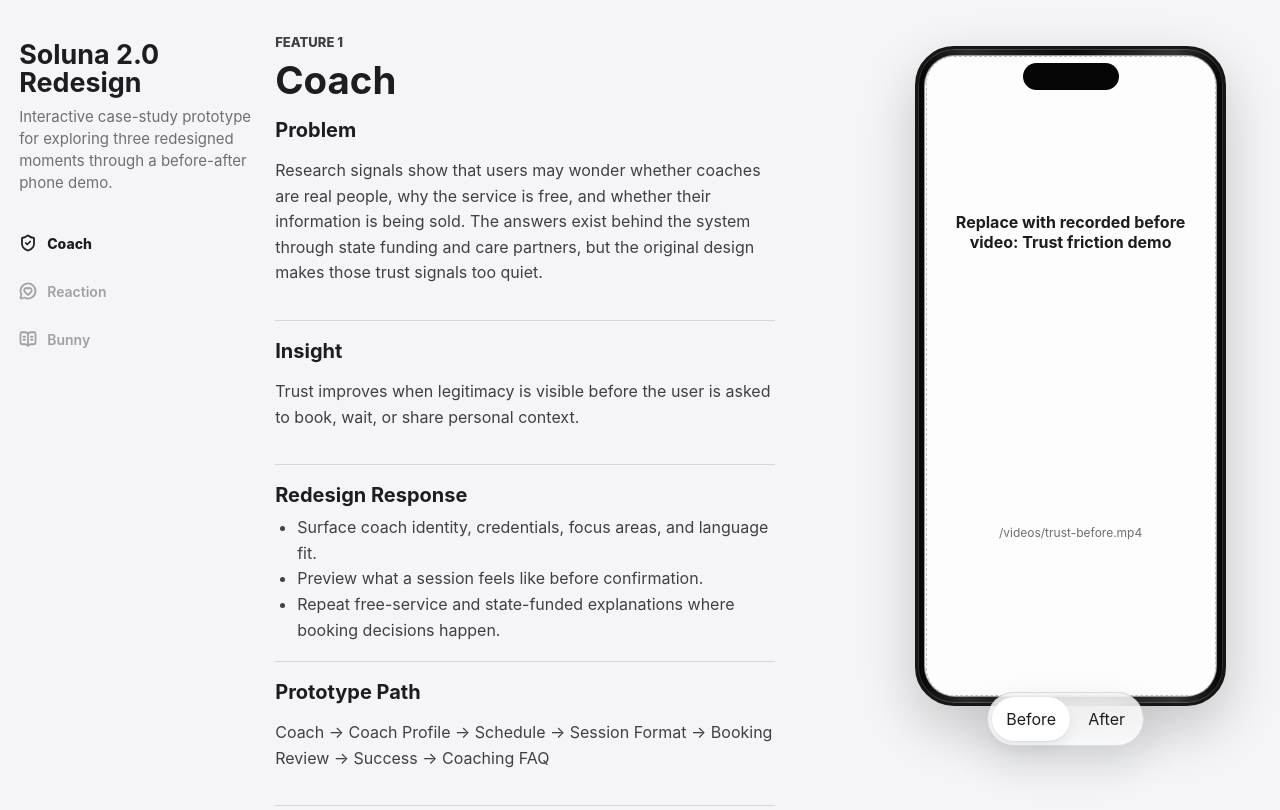
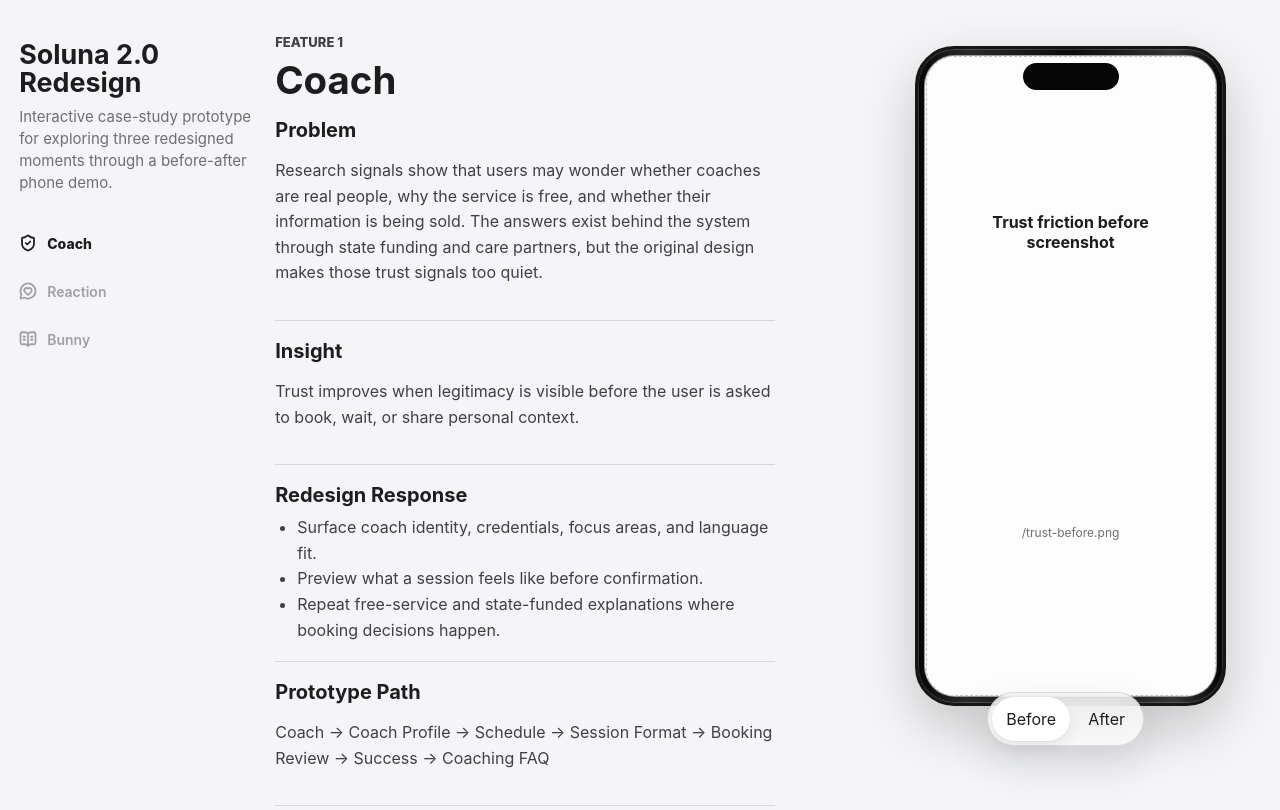
Before and after one commit to bulujamJudy/soluna-prototype, a React (Vite) app: page / in a window 1280 px wide. Shown: the top 810 px of the page. Built offline with nearby package versions, Linux system fonts and the light colour scheme.

Commit message:
Update before video labels and sources to screenshots

```diff
--- a/src/data/features.ts
+++ b/src/data/features.ts
@@ -28,8 +28,8 @@ export const features: FeatureChapter[] = [
       "Repeat free-service and state-funded explanations where booking decisions happen."
     ],
     prototypePath: ["Coach", "Coach Profile", "Schedule", "Session Format", "Booking Review", "Success", "Coaching FAQ"],
-    beforeVideoLabel: "Replace with recorded before video: Trust friction demo",
-    beforeVideoSrc: "/videos/trust-before.mp4",
+    beforeVideoLabel: "Trust friction before screenshot",
+    beforeVideoSrc: "/trust-before.png",
     afterStartRoute: { name: "coach" }
   },
   {
@@ -46,8 +46,8 @@ export const features: FeatureChapter[] = [
       "Make response signals visible without forcing a long comment."
     ],
     prototypePath: ["Community", "Poll", "Post Detail", "Annotation Reaction", "My Activity"],
-    beforeVideoLabel: "Replace with recorded before video: Community engagement friction demo",
-    beforeVideoSrc: "/videos/community-before.mp4",
+    beforeVideoLabel: "Community engagement friction before screenshot",
+    beforeVideoSrc: "/community-before.png",
     afterStartRoute: { name: "community" }
   },
   {
@@ -64,8 +64,8 @@ export const features: FeatureChapter[] = [
       "Connect Bunny prompts to articles, local resources, safety support, widgets, and coach reminders."
     ],
     prototypePath: ["Home", "Bunny Prompt", "Bunny Chat", "Summary", "Safety", "Local Services", "Library"],
-    beforeVideoLabel: "Replace with recorded before video: Design accessibility friction demo",
-    beforeVideoSrc: "/videos/accessibility-before.mp4",
+    beforeVideoLabel: "Design accessibility friction before screenshot",
+    beforeVideoSrc: "/accessibility-before.png",
     afterStartRoute: { name: "home" }
   }
 ];
```
